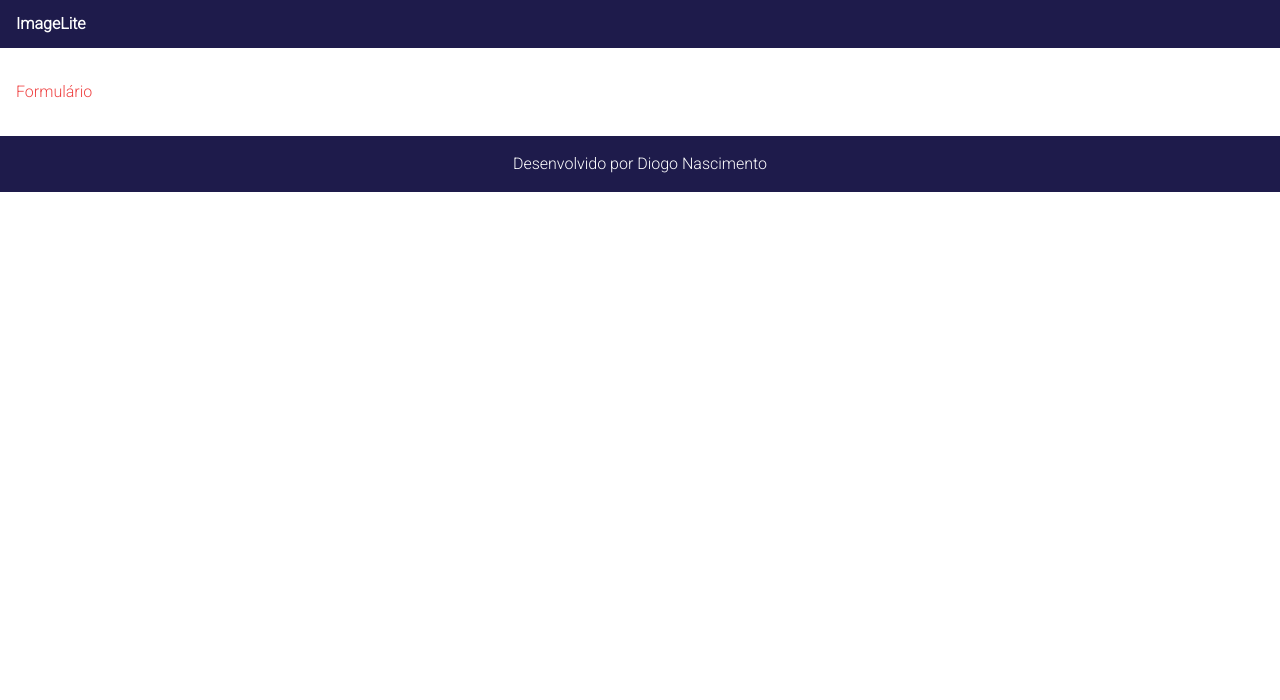
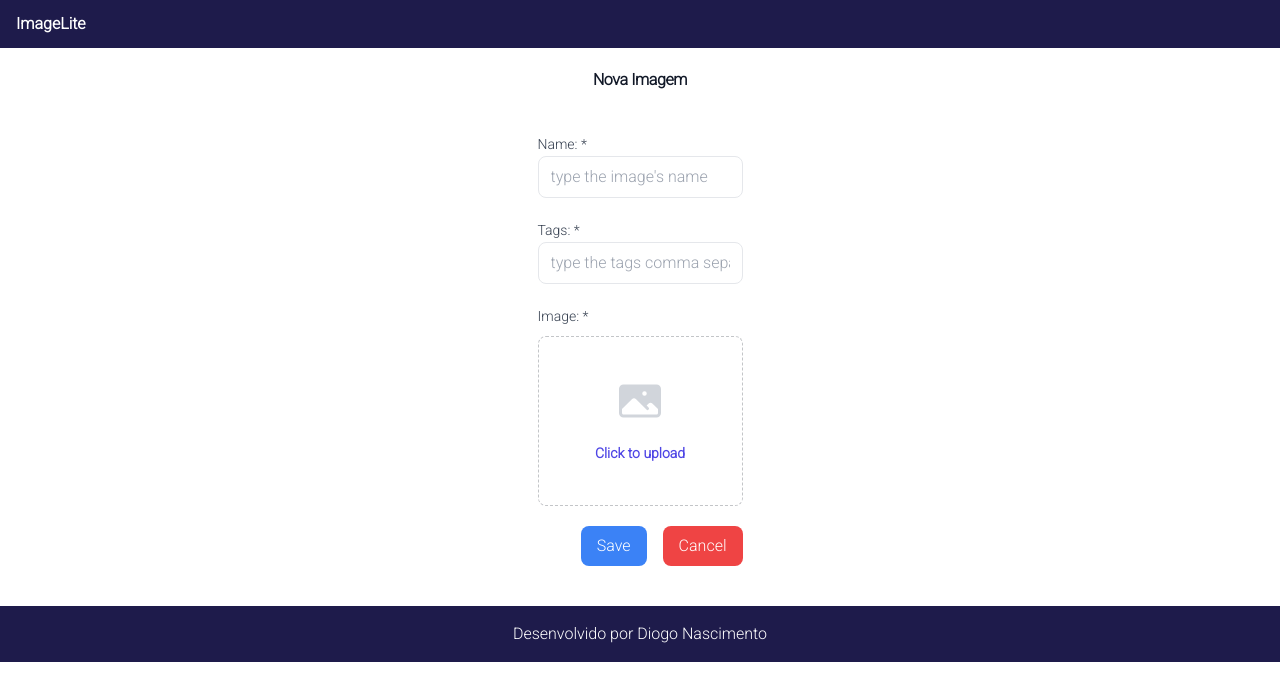
Before and after one commit to Diog007/ImageLite-FrontEnd, a Next.js app: page /formulario in a window 1280 px wide. Shown: the top 700 px of the page. Built offline with nearby package versions, Linux system fonts and the light colour scheme.

Commit message:
Finishing the form shell

```diff
--- a/src/app/formulario/page.tsx
+++ b/src/app/formulario/page.tsx
@@ -1,10 +1,56 @@
-import { Template } from "@/components"
+import { InputText, Template, Button } from "@/components"
+import Link from "next/link"
 
 export default function FormularioPage(){
     return (
         <>
             <Template>
-            <h1 className="text-red-500">Formulário</h1>
+                <section className="flex flex-col items-center justify-center my-10">
+                    <h5 className="mt-7 mb-10 text-3x1 font-extrabold tracking-tight text-gray-900">Nova Imagem</h5>
+                    <form>
+                        <div className="grid grid-cols-1">
+                            <label className="block text-sm font-medium leading-6 text-gray-700">Name: *</label>
+                            <InputText placeholder="type the image's name" />
+                        </div>
+                        <div className="mt-5 grid grid-cols-1">
+                            <label className="block text-sm font-medium leading-6 text-gray-700">Tags: *</label>
+                            <InputText placeholder="type the tags comma separated" />
+                        </div>
+
+                        <div className="mt-5 grid grid-cols-1">
+                            <label className="block text-sm font-medium leading-6 text-gray-700">Image: *</label>
+                            <div className="mt-2 flex justify-center rounded-lg border border-dashed border-gray-900/25 px-6 py-10">
+                                <div className="text-center ">
+                                    <svg className="mx-auto h-12 w-12 text-gray-300" viewBox="0 0 24 24" fill="currentColor" aria-hidden="true">
+                                        <path fillRule="evenodd"
+                                                d="M1.5 6a2.25 2.25 0 012.25-2.25h16.5A2.25 2.25 0 0122.5
+                                                6v12a2.25 2.25 0 01-2.25 2.25H3.75A2.25 2.25 0 011.5 18V6zM3 16.06V18c0
+                                                .414.336.75.75.75h16.5A.75.75 0 0021 18v-1.94l-2.69-2.689a1.5 1.5 0 00-2.12
+                                                0l-.88.879.97.97a.75.75 0 11-1.06 1.06l-5.16-5.159a1.5 1.5 0 00-2.12 0L3
+                                                    16.061zm10.125-7.81a1.125 1.125 0 112.25 0 1.125 1.125 0 01-2.25 0z"
+                                            clipRule="evenodd" />
+                                    </svg>
+
+                                    <div className="mt-4 flex text-sm leading-6 text-gray-600">
+                                        <label className="relative cursor-pointer rounded-md bg-white font-semibold text-indigo-600">
+                                            <span>Click to upload</span>
+                                            <input type="file" className="sr-only"></input>
+                                        </label>
+
+                                    </div>
+                                </div>
+                            </div>
+                        </div>
+
+                        <div className="mt-5 flex items-center justify-end gap-x-4 ">
+                            <Button style="bg-blue-500 hover:bg-blue-300" type="submit" label="Save"/>
+                            <Link href="/galeria">
+                                <Button style="bg-red-500 hover:bg-red-300" type="button" label="Cancel"/>
+                            </Link>
+                        </div>
+
+                    </form>
+                </section>
             </Template>
         </>
     )
--- a/src/app/galeria/page.tsx
+++ b/src/app/galeria/page.tsx
@@ -42,10 +42,10 @@
     return (
         <Template loading={loading}>
 
-            <section className='flex flex-col items-center justify-center my-5'>
-                <div className='flex space-x-4'>
+            <section className='flex flex-col items-center justify-center my-10'>
+                <div className='flex space-x-4 my-7'>
 
-                    <InputText placeholder='Type name or Tags' onChange={event => setQuery(event.target.value)} />
+                    <InputText placeholder='Type name  Tags' onChange={event => setQuery(event.target.value)} />
 
                     <select onChange={event => setExtension(event.target.value)}
 
--- a/src/components/Template.tsx
+++ b/src/components/Template.tsx
@@ -53,7 +53,7 @@
 
 const Header: React.FC = () => {
     return(
-        <header className="bg-indigo-950 text-white py-3">
+        <header className="bg-indigo-950 text-white py-3 fixed w-full z-10 top-0">
             <div className="container mx-auto flex justify-between items-center px-4">
                 <Link href="/galeria">
                     <h1 className="text-3x1 font-bold">ImageLite</h1>
@@ -65,7 +65,7 @@
 
 const Footer: React.FC = () => {
     return (
-        <footer className="bg-indigo-950 text-white py-4 mt-8">
+        <footer className="bg-indigo-950 text-white py-4 mt-8 ">
             <div className="container mx-auto text-center">
                 Desenvolvido por Diogo Nascimento
             </div>
--- a/src/components/button/Button.tsx
+++ b/src/components/button/Button.tsx
@@ -4,13 +4,15 @@
     style?: string;
     label?: string;
     onClick?: (event: any) => void;
+    type?: "submit" | "button" | "reset" | undefined
 }
 
 
-export const Button: React.FC<ButtonProps> = ({onClick, style, label} : ButtonProps) => {
+export const Button: React.FC<ButtonProps> = ({onClick, style, label, type} : ButtonProps) => {
 
     return (
         <button className={`${style} text-white px-4 py-2 rounded-lg`}
+                type={type}
                 onClick={onClick}>
             { label }
         </button>
```
